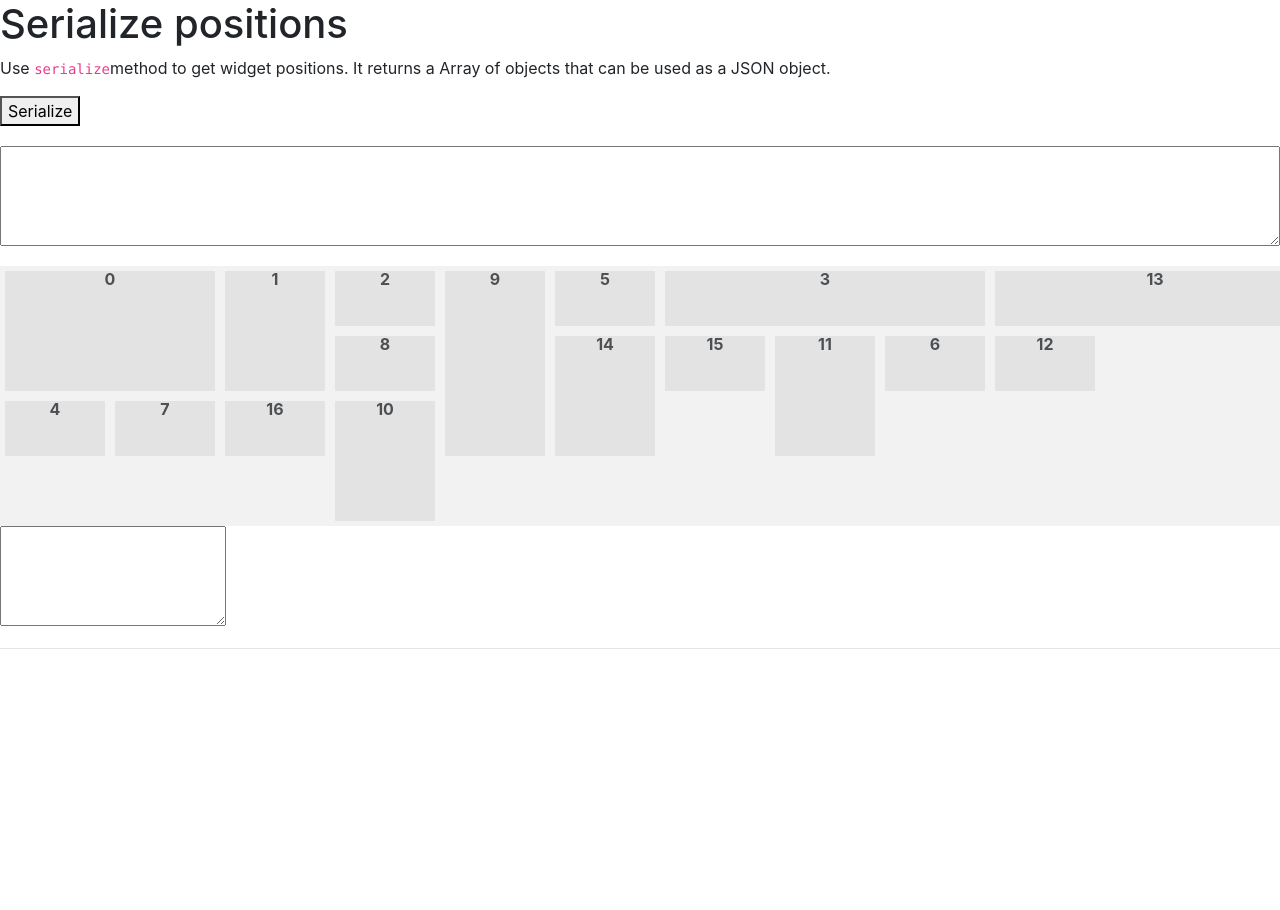
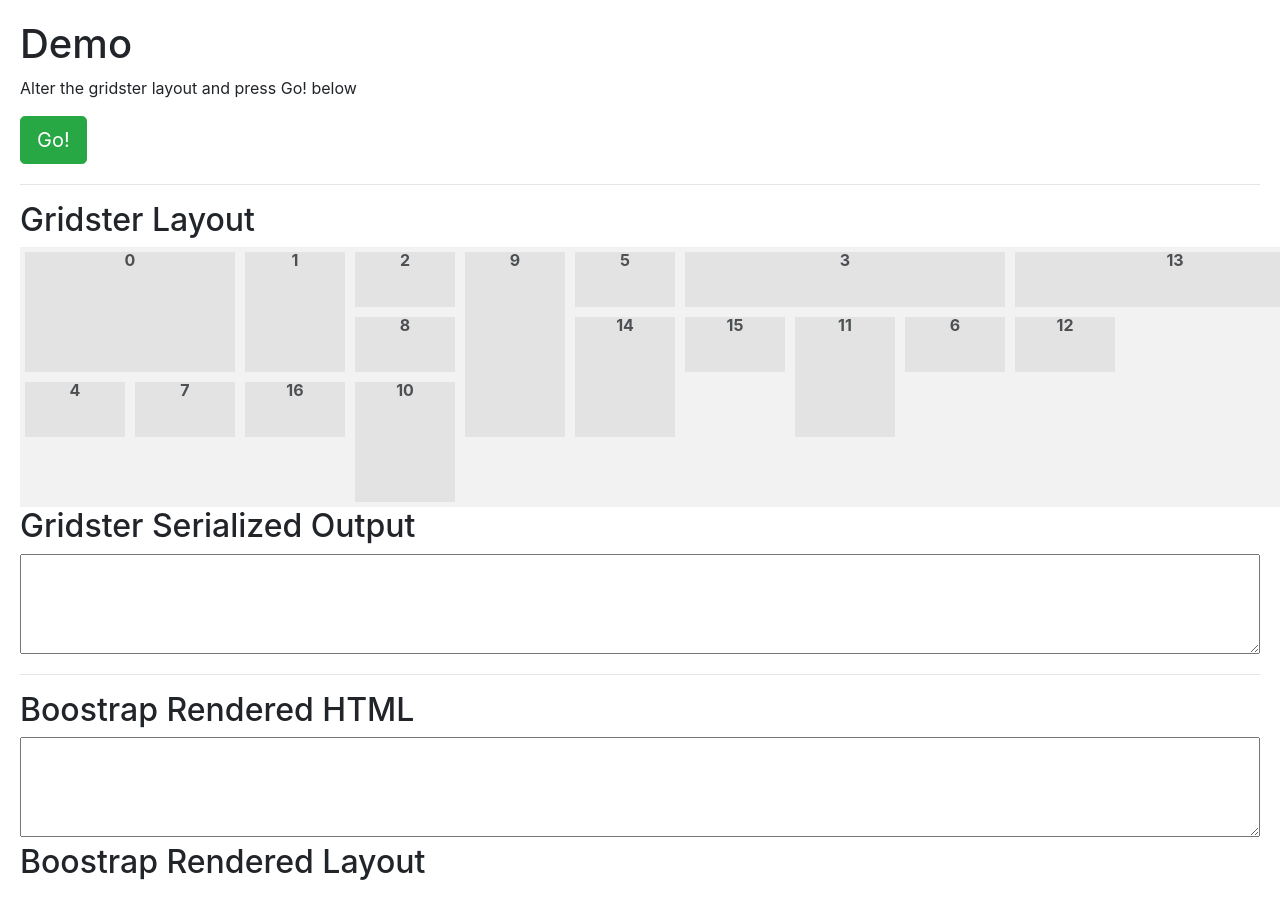
Before and after one commit to nadeesha/gridster-bootstrap, a plain HTML site: page demo/index.html in a window 1280 px wide. Shown: the top 910 px of the page. Before the commit the page ends 800 px from the top, so only its background shows below. Drawn offline with nearby package versions, Linux system fonts and the light colour scheme.

Commit message:
minor ui fixes

```diff
--- a/demo/app.css
+++ b/demo/app.css
@@ -1,7 +1,6 @@
-/*.row > div {
-	background-color: lightgray;
-	border: 1px white solid;
-}*/
+html {
+	margin: 20px;
+}
 
 .graybox {
 	background-color: lightgray;
@@ -12,9 +11,3 @@
 	background-color: transparent;
 	border: 0;
 }
-
-/*@media (min-width: 992px) {
-	.row {
-		height:50px;
-	}
-}*/
--- a/demo/index.html
+++ b/demo/index.html
@@ -32,17 +32,17 @@
 
 <body style="">
 
-    <h1>Serialize positions</h1>
+    <h1>Demo</h1>
 
-    <p>Use
-        <code>serialize</code>method to get widget positions. It returns a Array of objects that can be used as a JSON object.</p>
+    <p>Alter the gridster layout and press Go! below</p>
 
     <div class="controls">
-        <button class="js-seralize">Serialize</button>
+        <button class="js-seralize btn btn-success btn-lg">Go!</button>
     </div>
 
-    <textarea id="log" style="height:100px"></textarea>
+    <hr>
 
+    <h2>Gridster Layout</h2>
     <div class="gridster ready">
         <ul style="height: 260px; width: 1320px; position: relative;">
             <li data-row="1" data-col="1" data-sizex="2" data-sizey="2" class="gs-w">0</li>
@@ -70,10 +70,14 @@
         </ul>
     </div>
 
-    <textarea id="bs-log" style="height:100px"></textarea>
+    <h2>Gridster Serialized Output</h2>
+    <textarea id="log" style="height:100px"></textarea>
 
     <hr>
+    <h2>Boostrap Rendered HTML</h2>
+    <textarea id="bs-log" style="height:100px; width:100%;"></textarea>
 
+    <h2>Boostrap Rendered Layout</h2>
     <div id="grids"></div>
 
 
```
